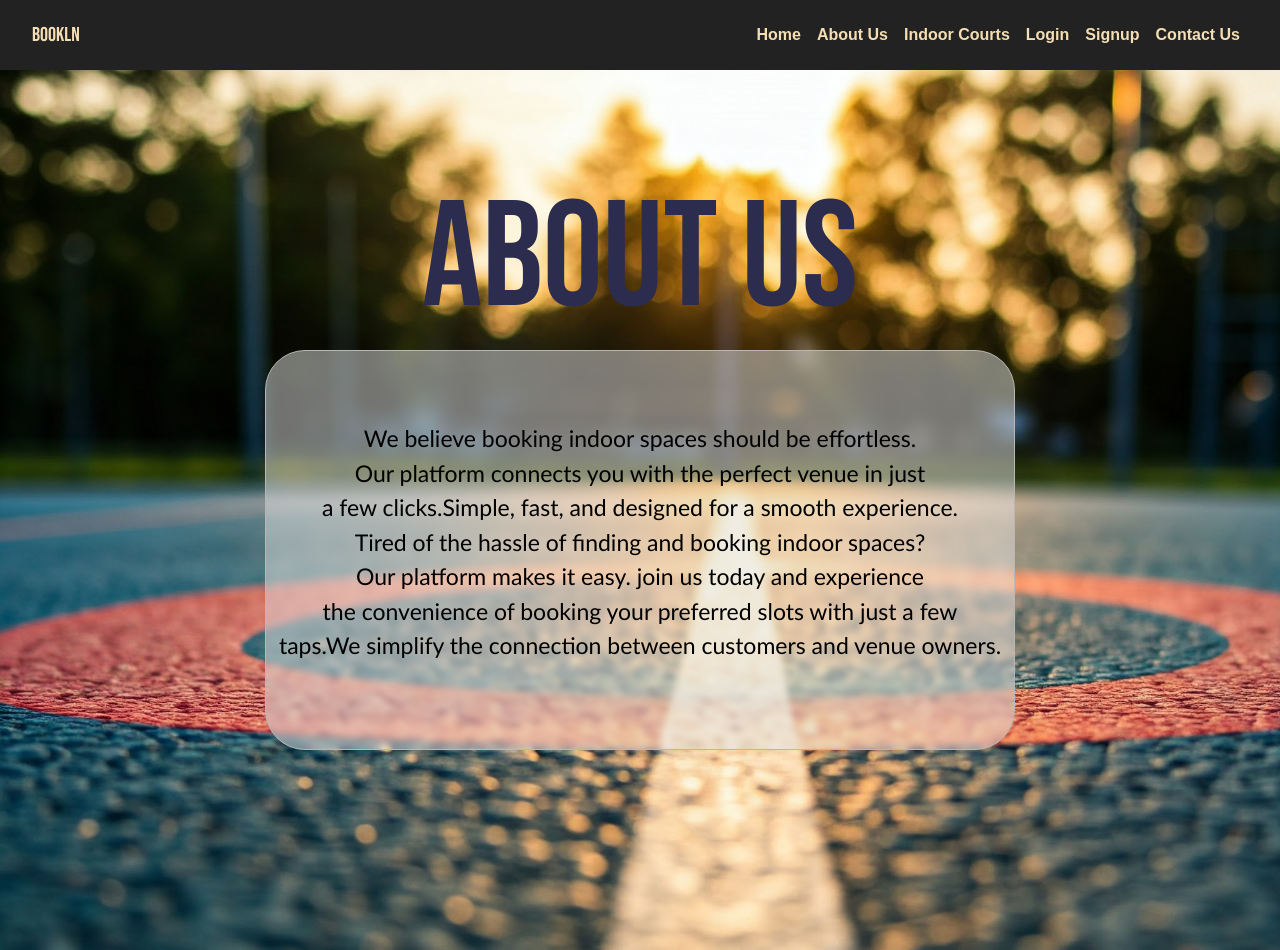
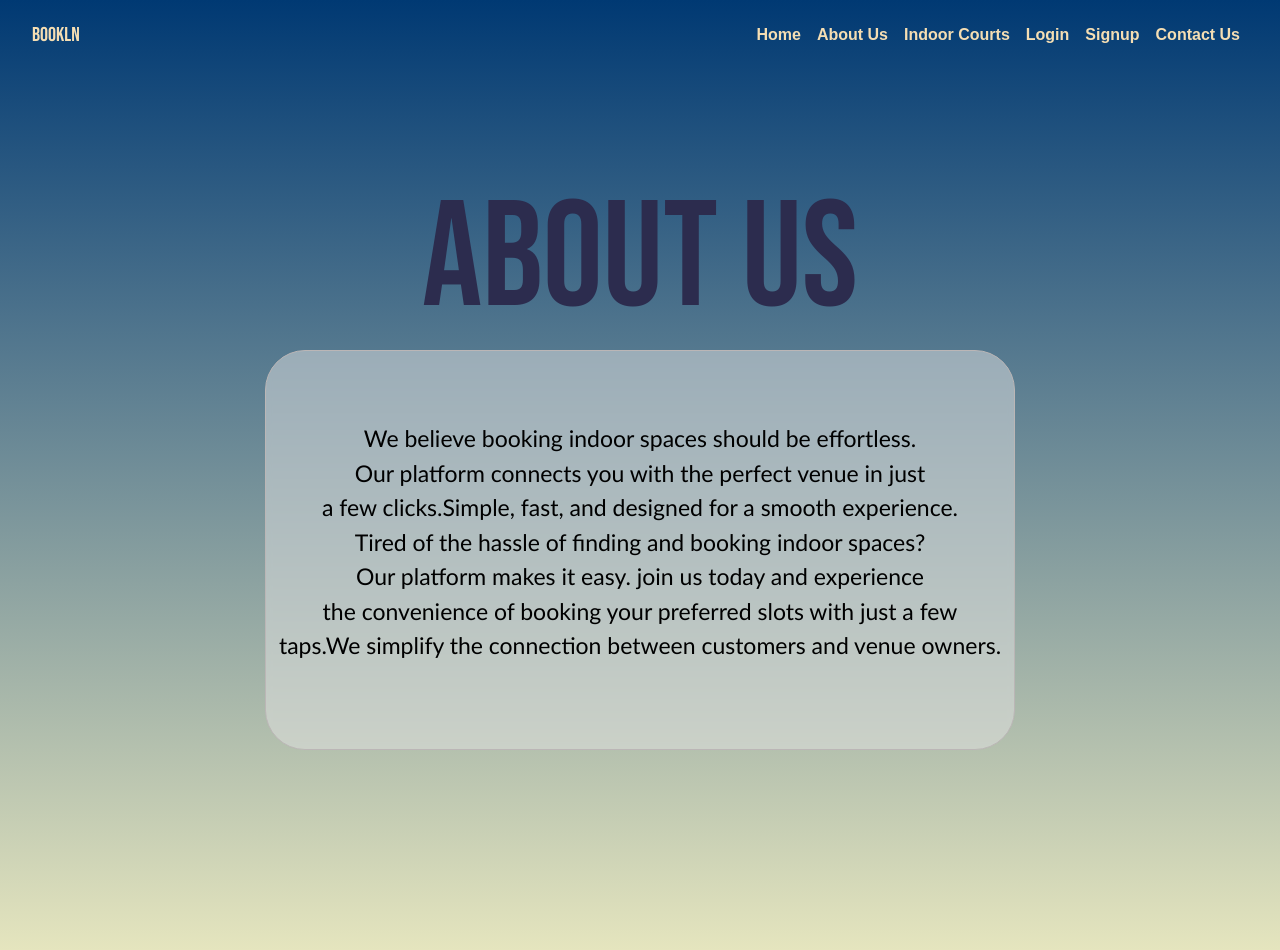
Before and after one commit to aishxix/Bookln, a Flask app: page /about in a window 1280 px wide. Run offline with Flask 3, Linux system fonts and the light colour scheme; some web fonts are replaced.

Commit message:
almostDone:umar

```diff
--- a/app.py
+++ b/app.py
@@ -50,6 +50,7 @@ def signup():
         usr_data['pass'] = password
         usr_data['firstname'] = first_name
         usr_data['lastname'] = last_name
+        print(usr_data)
         return redirect('/login')
     else:
         return render_template('signup.html', firstname="", lastname="", username="", email="", password="")
--- a/static/signup.css
+++ b/static/signup.css
@@ -44,7 +44,7 @@ a {
 }
 
 .navbar {
-  background-color: #222;
+  background-image: -webkit-linear-gradient(transparent);
   display: flex;
   justify-content: space-between;
   padding: 15px 20px;
--- a/static/style.css
+++ b/static/style.css
@@ -43,10 +43,12 @@ h1 {
 }
 
 .navbar {
-  background-color: #222;
+
   display: flex;
   justify-content: space-between;
   padding: 15px 20px;
+  background-image: -webkit-linear-gradient(transparent);
+
 }
 
 .header-content {
@@ -202,7 +204,9 @@ footer {
 }
 
 .about-pic {
-  background-image: url("./backgrnd.jpeg");
+  background: #003973;
+  background: -webkit-linear-gradient(to top, #e5e5be, #003973);
+  background: linear-gradient(to top, #e5e5be, #003973);
   background-size: cover;
   padding-bottom: 200px;
 }
--- a/templates/index.html
+++ b/templates/index.html
@@ -63,8 +63,7 @@
                 <div class="col-12 col-md-7 text-center">
                     <i class="bi bi-send" style="color: whitesmoke;font-size: 30px;"></i>
                     <h3 class="text-light">Subscribe to receive updates!</h3>
-                    <input type="text" placeholder="ENTER EMAIL ADDRESS"
-                        class="mt-4 form-control p-2 w-75 d-inline-block">
+                   <br><br>
                     <button class="mrg text-uppercase py-2 px-4 rounded rounded-3 text-light border border-0"
                         style="background-color: rgb(2, 94, 81);">Notify Me!</button>
 
```
